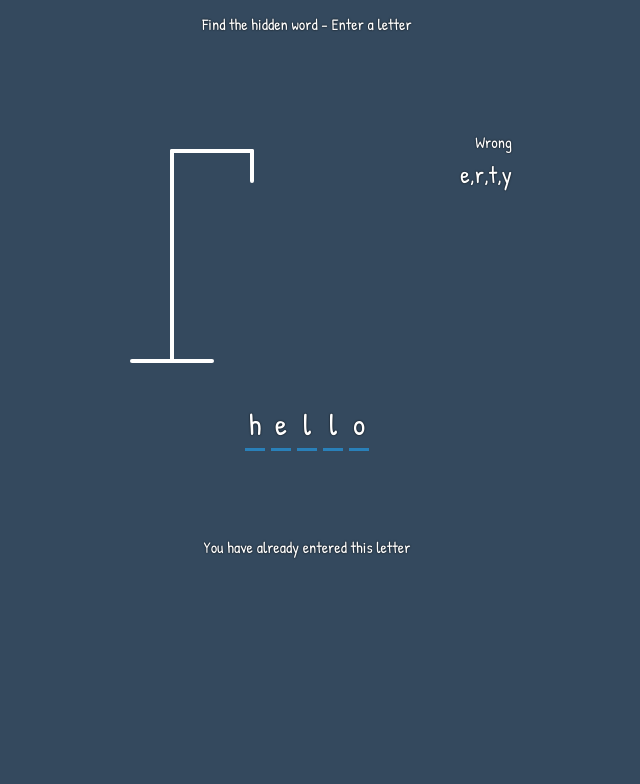
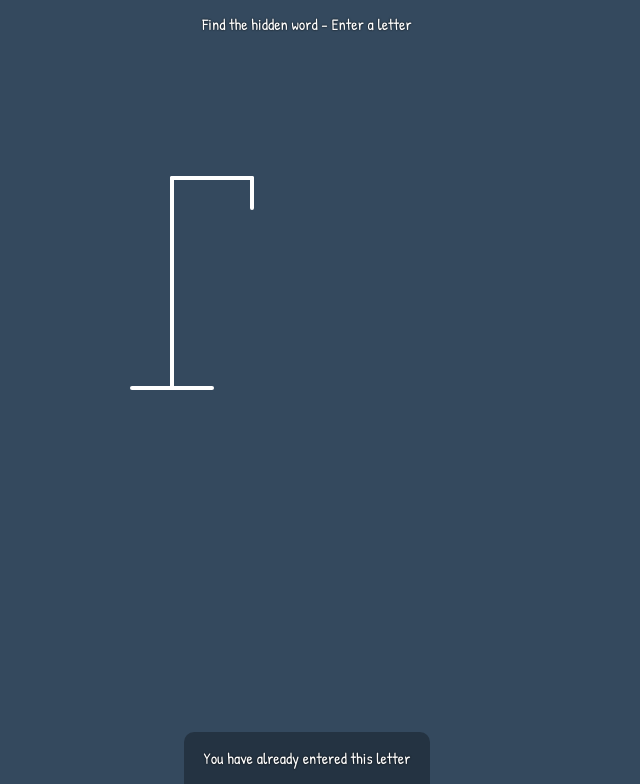
Before and after one commit to Belchenkov/hangman_game, a plain HTML site: page index.html in a window 1280 px wide. Shown: the part 66-850 px from the top of the page, without its empty margins (333-973 px from the left). Before the commit the page ends 800 px from the top, so only its background shows below. Drawn offline with Linux system fonts and the light colour scheme.

Commit message:
Notification Styles

```diff
--- a/css/style.css
+++ b/css/style.css
@@ -114,3 +114,20 @@ h1 {
 .popup button:focus {
     outline: 0;
 }
+
+.notification-container {
+    background-color: rgba(0, 0, 0, .3);
+    border-radius: 10px 10px 0 0;
+    padding: 15px 20px;
+    position: absolute;
+    bottom: -50px;
+    transition: transform .3s ease-in-out;
+}
+
+.notification-container p {
+    margin: 0;
+}
+
+.notification-container.show {
+    transform: translateY(-50px);
+}
--- a/index.html
+++ b/index.html
@@ -41,19 +41,10 @@
         </svg>
 
         <div class="wrong-letters-container">
-            <div id="wrong-letters">
-                <p>Wrong</p>
-                <span>e,r,t,y</span>
-            </div>
+            <div id="wrong-letters"></div>
         </div>
 
-        <div class="word" id="word">
-            <div class="letter">h</div>
-            <div class="letter">e</div>
-            <div class="letter">l</div>
-            <div class="letter">l</div>
-            <div class="letter">o</div>
-        </div>
+        <div class="word" id="word"></div>
     </div>
 
     <!-- Container for final message -->
```
